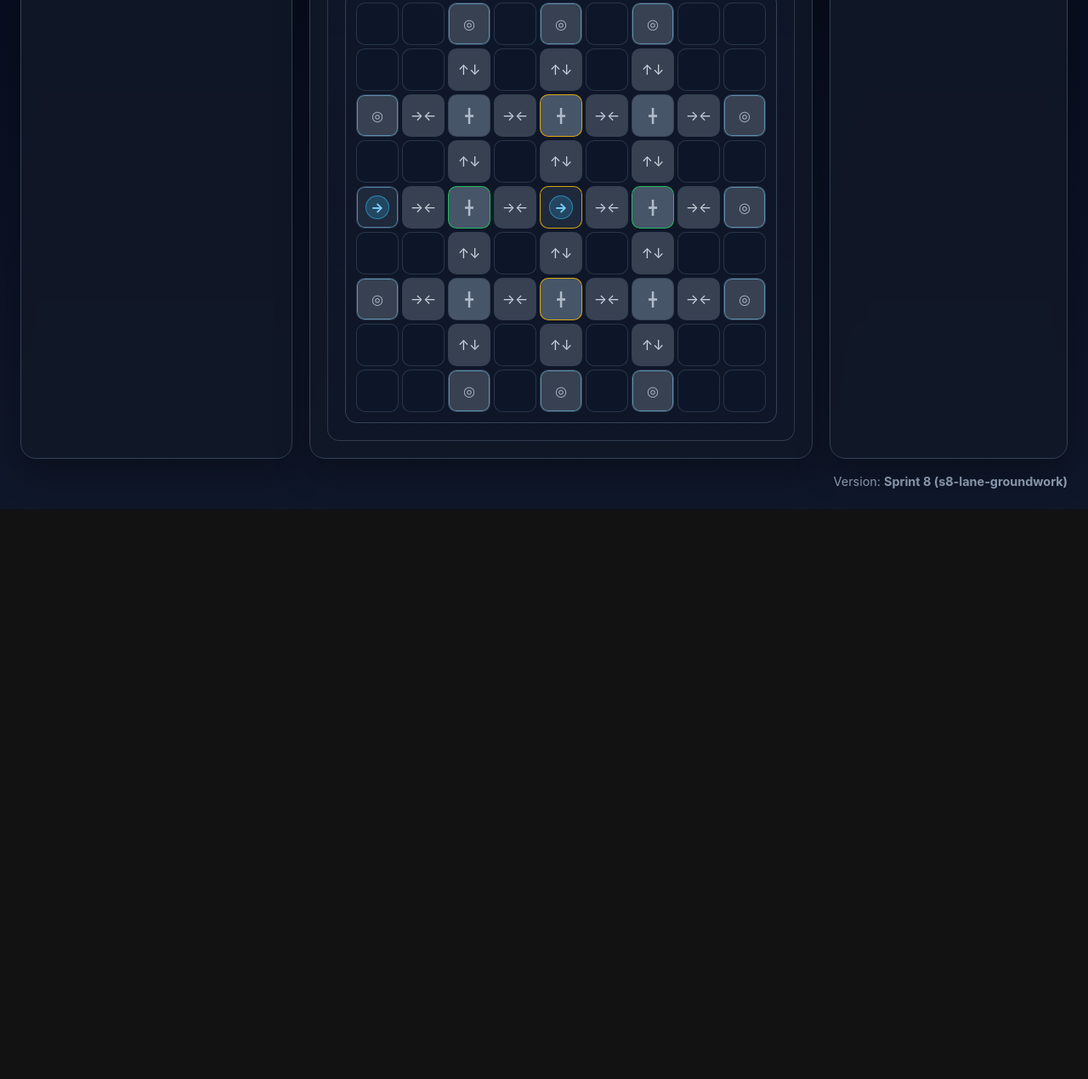
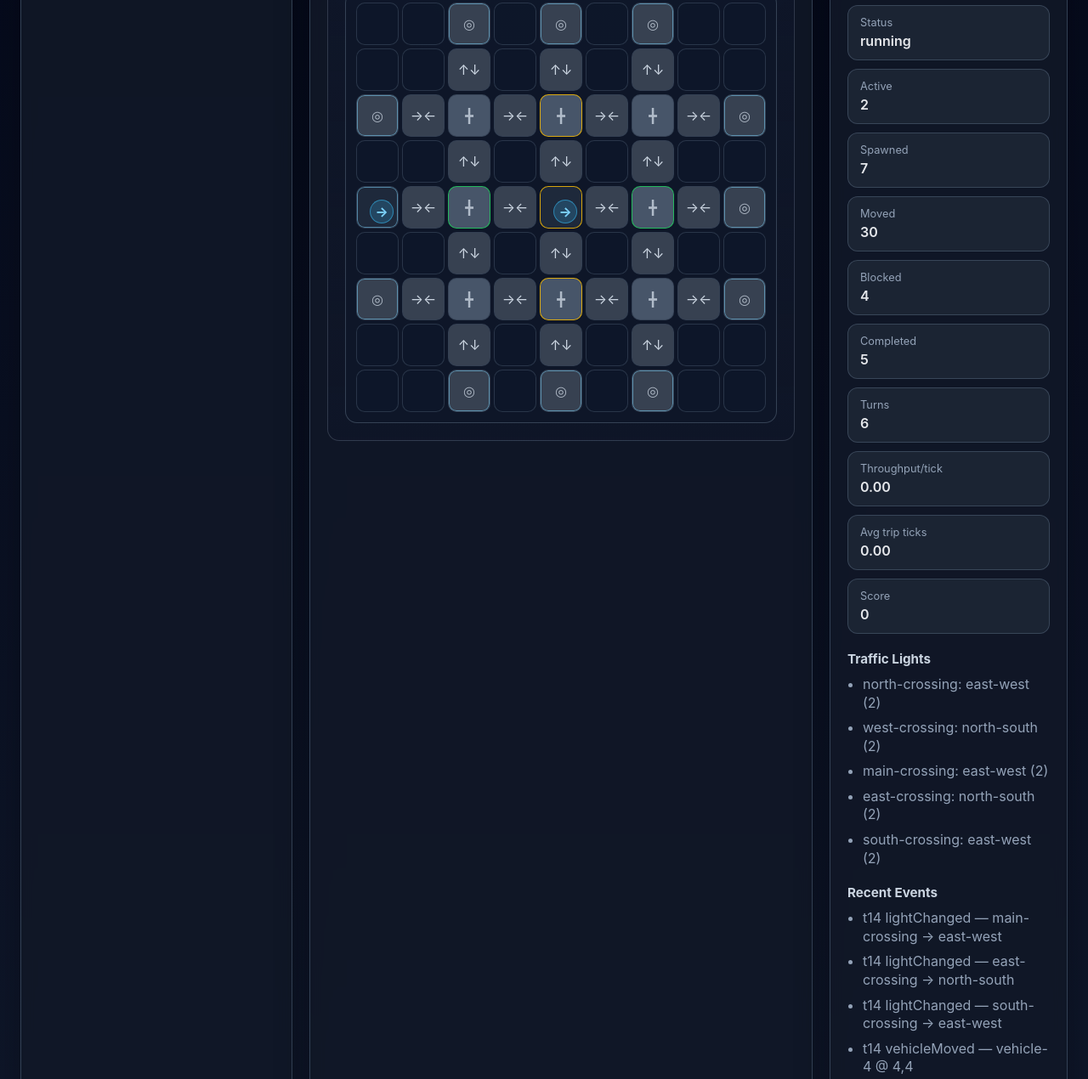
Before and after one commit to jesjobom/transit-game-js, a website: page transit.html in a window 1280 px wide. Shown: the part 526-1796 px from the top of the page at 85% size. Before the commit the page ends 1125 px from the top, so only its background shows below. Drawn offline with Linux system fonts and the light colour scheme.

Commit message:
feat: add live simulation diagnostics

```diff
--- a/css/app.css
+++ b/css/app.css
@@ -82,6 +82,16 @@ button {
 
 .panel h2 {
   margin-top: 0;
+}
+
+.panel h3 {
+  margin: 20px 0 10px;
+  font-size: 0.95rem;
+  color: #cbd5e1;
+}
+
+.panel h3:first-of-type {
+  margin-top: 22px;
 }
 
 .panel--controls ul {
@@ -189,6 +199,7 @@ button {
   color: #7dd3fc;
   border: 1px solid rgba(56, 189, 248, 0.55);
   font-weight: 700;
+  transform: translate(var(--lane-offset-x, 0%), var(--lane-offset-y, 0%));
 }
 
 .spawn-marker,
@@ -200,6 +211,14 @@ button {
   display: grid;
   gap: 14px;
   margin: 0;
+}
+
+.status-list--compact {
+  gap: 10px;
+}
+
+.status-list--compact div {
+  padding: 10px 12px;
 }
 
 .status-list div {
@@ -224,6 +243,18 @@ button {
   color: #86efac;
 }
 
+.info-list {
+  margin: 0;
+  padding-left: 18px;
+  color: var(--muted);
+  display: grid;
+  gap: 8px;
+}
+
+.info-list li {
+  line-height: 1.35;
+}
+
 .app-footer {
   margin-top: 18px;
   display: flex;
--- a/js/app/main.js
+++ b/js/app/main.js
@@ -1,7 +1,12 @@
 import { createBenchmarkShell } from './benchmark/benchmark-shell.js';
 import { createRenderer } from './render/renderer.js';
 import { createAppShell } from './ui/app-shell.js';
-import { buildSimulationSummary } from './ui/view-model.js';
+import {
+  buildLightPhaseSummary,
+  buildLiveMetrics,
+  buildRecentEventSummary,
+  buildSimulationSummary
+} from './ui/view-model.js';
 import { APP_VERSION, BUILD_TAG } from './version.js';
 import { createEngine } from '../core/engine.js';
 import { createWorldState } from '../core/world.js';
@@ -75,6 +80,11 @@ function boot() {
     const report = state.engine.getReport();
     renderer.renderWorld(state.world, {
       summaryLines: buildSimulationSummary(state.world, benchmark.summarize(report))
+    });
+    appShell.renderDiagnostics({
+      metrics: buildLiveMetrics(state.world, report),
+      lights: buildLightPhaseSummary(state.world),
+      events: buildRecentEventSummary(state.world)
     });
   }
 }
--- a/js/app/ui/app-shell.js
+++ b/js/app/ui/app-shell.js
@@ -21,6 +21,11 @@ export function createAppShell({ world, engine, renderer, benchmark, appVersion
 
       button.textContent = isRunning ? 'Pause' : 'Play';
       button.dataset.running = String(isRunning);
+    },
+    renderDiagnostics({ metrics = [], lights = [], events = [] } = {}) {
+      renderMetricList('live-metrics', metrics);
+      renderTextList('light-summary', lights);
+      renderTextList('event-summary', events);
     }
   };
 }
@@ -52,3 +57,32 @@ function setVersion(value) {
 
   element.textContent = value;
 }
+
+function renderMetricList(id, items) {
+  const element = document.getElementById(id);
+  if (!element) {
+    return;
+  }
+
+  element.innerHTML = items
+    .map((item) => `<div><dt>${escapeHtml(item.label)}</dt><dd>${escapeHtml(item.value)}</dd></div>`)
+    .join('');
+}
+
+function renderTextList(id, lines) {
+  const element = document.getElementById(id);
+  if (!element) {
+    return;
+  }
+
+  element.innerHTML = lines.map((line) => `<li>${escapeHtml(line)}</li>`).join('');
+}
+
+function escapeHtml(value) {
+  return String(value)
+    .replaceAll('&', '&amp;')
+    .replaceAll('<', '&lt;')
+    .replaceAll('>', '&gt;')
+    .replaceAll('"', '&quot;')
+    .replaceAll("'", '&#39;');
+}
--- a/js/app/ui/view-model.js
+++ b/js/app/ui/view-model.js
@@ -11,3 +11,75 @@ export function buildSimulationSummary(world, benchmarkSummaryLines = []) {
     ...benchmarkSummaryLines
   ];
 }
+
+export function buildLiveMetrics(world, report = null) {
+  const metrics = report?.metrics ?? {};
+
+  return [
+    { label: 'Tick', value: String(world.tick) },
+    { label: 'Status', value: world.status },
+    { label: 'Active', value: String(world.entities.vehicles.length) },
+    { label: 'Spawned', value: String(world.metrics.spawnedVehicles) },
+    { label: 'Moved', value: String(world.metrics.movedVehicles) },
+    { label: 'Blocked', value: String(world.metrics.blockedMoves) },
+    { label: 'Completed', value: String(world.metrics.completedTrips) },
+    { label: 'Turns', value: String(world.metrics.turnsTaken) },
+    { label: 'Throughput/tick', value: formatDecimal(metrics.throughputPerTick) },
+    { label: 'Avg trip ticks', value: formatDecimal(metrics.avgCompletionTicks) },
+    { label: 'Score', value: report ? String(report.score.total) : '—' }
+  ];
+}
+
+export function buildLightPhaseSummary(world) {
+  if (!Array.isArray(world.entities.lights) || world.entities.lights.length === 0) {
+    return ['No traffic lights configured'];
+  }
+
+  return world.entities.lights.map((light) => {
+    const phase = light.phases?.[light.phaseIndex ?? 0];
+    const phaseName = phase?.name ?? 'unknown';
+    const remaining = typeof light.remainingTicks === 'number' ? light.remainingTicks : '—';
+    return `${light.id}: ${phaseName} (${remaining})`;
+  });
+}
+
+export function buildRecentEventSummary(world, limit = 5) {
+  const events = Array.isArray(world.events) ? world.events.slice(-limit) : [];
+
+  if (events.length === 0) {
+    return ['No events yet'];
+  }
+
+  return events.map((event) => {
+    const detail = summarizeEventPayload(event.payload);
+    return detail ? `t${event.tick} ${event.type} — ${detail}` : `t${event.tick} ${event.type}`;
+  });
+}
+
+function summarizeEventPayload(payload = {}) {
+  if (payload.vehicleId) {
+    if (typeof payload.x === 'number' && typeof payload.y === 'number') {
+      return `${payload.vehicleId} @ ${payload.x},${payload.y}`;
+    }
+
+    return payload.vehicleId;
+  }
+
+  if (payload.lightId && payload.phaseName) {
+    return `${payload.lightId} → ${payload.phaseName}`;
+  }
+
+  if (payload.spawnPointId) {
+    return payload.spawnPointId;
+  }
+
+  if (payload.from && payload.to) {
+    return `${payload.from}→${payload.to}`;
+  }
+
+  return '';
+}
+
+function formatDecimal(value) {
+  return Number.isFinite(value) ? value.toFixed(2) : '—';
+}
--- a/transit.html
+++ b/transit.html
@@ -43,6 +43,19 @@
             <div><dt>Renderer</dt><dd id="status-renderer">pending</dd></div>
             <div><dt>Engine</dt><dd id="status-engine">pending</dd></div>
           </dl>
+
+          <h3>Live Metrics</h3>
+          <dl id="live-metrics" class="status-list status-list--compact"></dl>
+
+          <h3>Traffic Lights</h3>
+          <ul id="light-summary" class="info-list">
+            <li>Loading light states…</li>
+          </ul>
+
+          <h3>Recent Events</h3>
+          <ul id="event-summary" class="info-list">
+            <li>Waiting for simulation events…</li>
+          </ul>
         </aside>
       </main>
 
```
Also changed, not shown: BACKLOG.md (+2 -2 lines), test/unit/view-model.test.js (+58 -1 lines).
